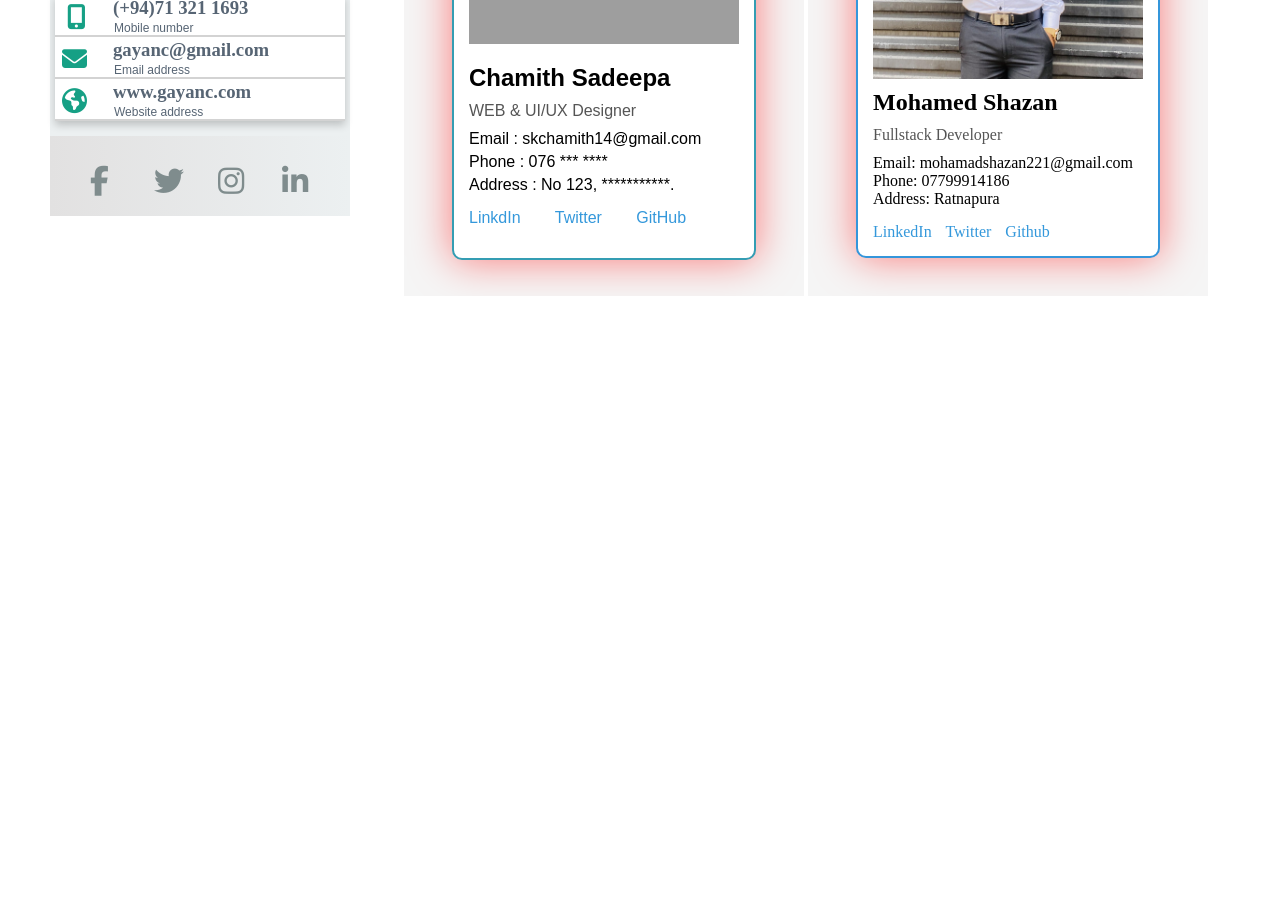
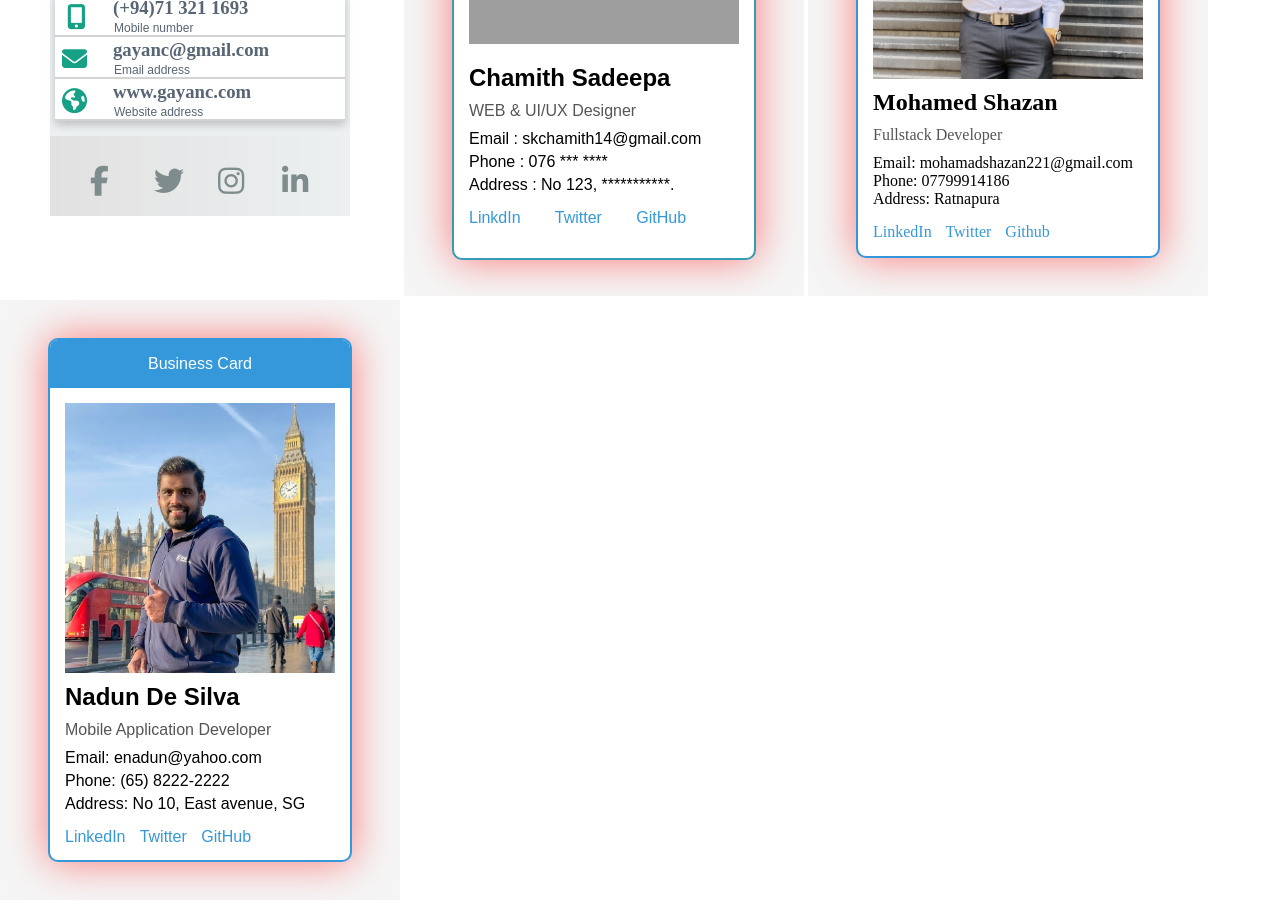
Before and after one commit to Reactv4/awesome-business-cards-v4, a plain HTML site: page index.html in a window 1280 px wide. Shown: the part 908-1812 px from the top of the page. Before the commit the page ends 1208 px from the top, so only its background shows below. Drawn offline with Linux system fonts and the light colour scheme.

Commit message:
My business card linked to index file.

```diff
--- a/index.html
+++ b/index.html
@@ -24,5 +24,6 @@
     <iframe src="./R4192/index.html"></iframe>
     <iframe src="./R4145/index.html"></iframe>
     <iframe src="./R4004/index.html"></iframe>
+    <iframe src="./R4999/index.html"></iframe>
   </body>
 </html>
```
